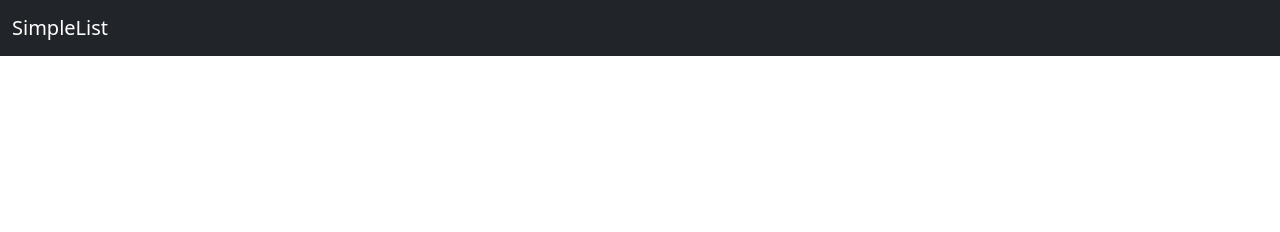
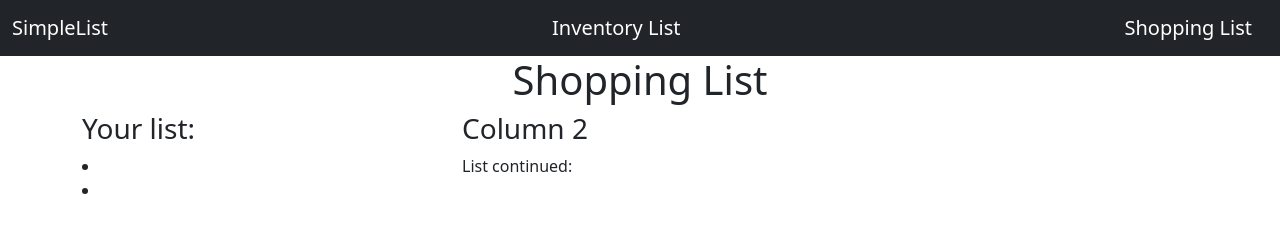
Before and after one commit to chasewalker26/COP4331_Project, a plain HTML site: page project/Website/public/shoppingList.html in a window 1280 px wide. Drawn offline with nearby package versions, Linux system fonts and the light colour scheme; some packages are replaced by stand-ins of ours.

Commit message:
adds shopping list page with some sample test data

```diff
--- a/project/Website/public/shoppingList.html
+++ b/project/Website/public/shoppingList.html
@@ -30,10 +30,32 @@
         <!-- Navbar content -->
         <div class="container-fluid">
             <a class="navbar-brand" href="#">SimpleList</a>
+            <a class="navbar-brand" href="inventory.html">Inventory List</a>
+            <a class="navbar-brand" href="shoppingList.html">Shopping List</a>
         </div>
     </nav>
 
+    <div class="jumbotron text-center">
+        <h1>Shopping List</h1>
+      </div>
 
+      <div class="container">
+        <div class="row">
+          <div class="col-sm-4">
+            <h3>Your list:</h3>
+            <li>
+                <li><script>document.write(name)</script> </li>
+                <!-- <li><script>document.write(count)</script> </li> -->
+
+
+            </li>
+          </div>
+          <div class="col-sm-4">
+            <h3>Column 2</h3>
+            <p>List continued:</p>
+          </div>
+        </div>
+      </div>
 
 
 
@@ -48,9 +70,40 @@
 
     <!-- js file links -->
     <script src="js/FBdata.js"></script>
+    <script src="js/ShoppingList.js"></script>
+    <script src="js/Product.js"></script>
+    <script src="js/List.js"></script>
+    <script src="js/Inventory.js"></script>
 
     <script>
+        window.onload = function()
+        {
+            // firebase.database().ref("/ProductList/123456789/123456789").on("value", function(snapshot){
+            //     lists = snapshot.val();
+            //     lists = JSON.stringify(lists).split(/[{,},",":]/);
+            //     $("#product").html("");
+            //     for (var i = 0; i < lists.length; i++)
+            //         if (lists[i] != "")
+            //             $("#product").append(lists[i] + "<br>");
+            // });
+
+            //console.log(Product.product1)
+        }
     </script>
+
+    <script>
+        //var productTest = document.getElementById("name");
+        var name = product1.name;
+        var count = product1.count;
+        console.log(name);
+        console.log(count);
+        console.log(product1);
+        // var productTest = document.getElementsByClassName("Product");
+        // for(let item of productTest){
+        //     console.log(productTest.name);
+        // }
+    </script>
+
 </body>
 
 </html>
```
